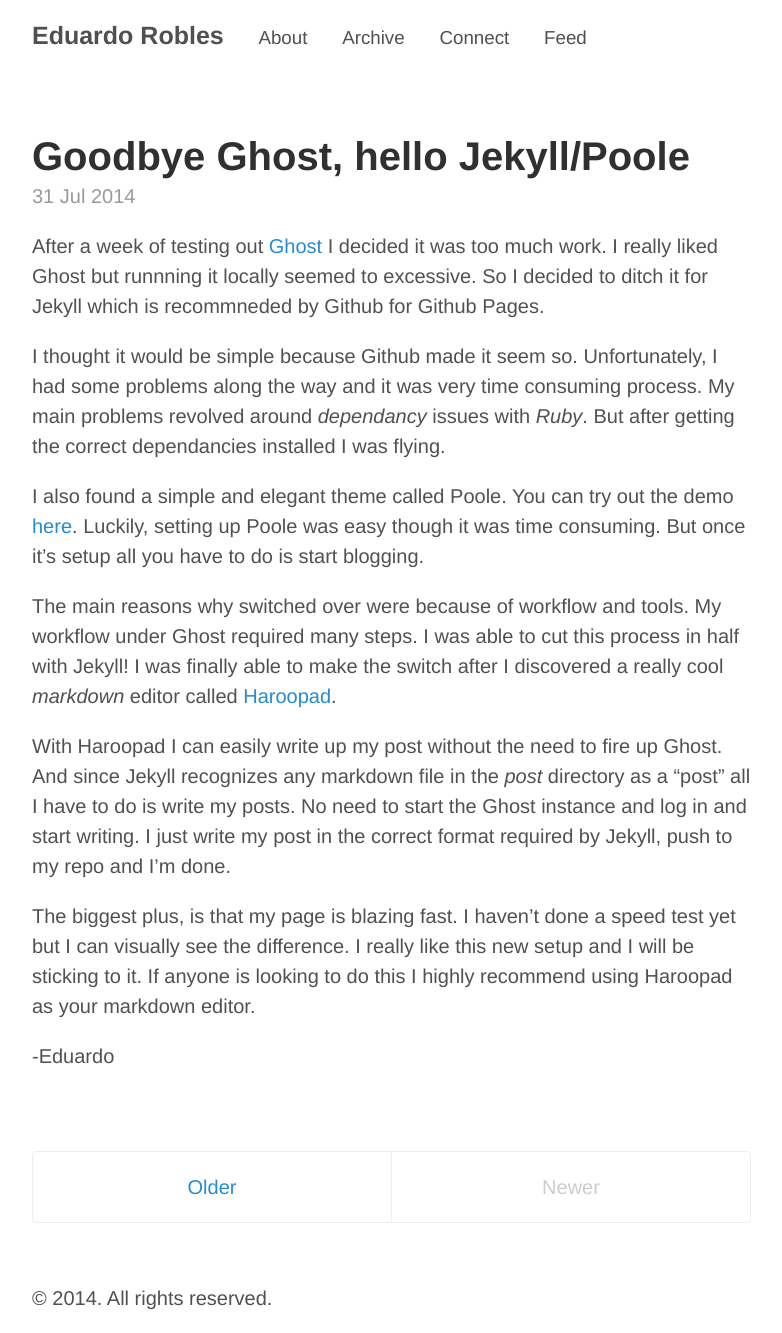
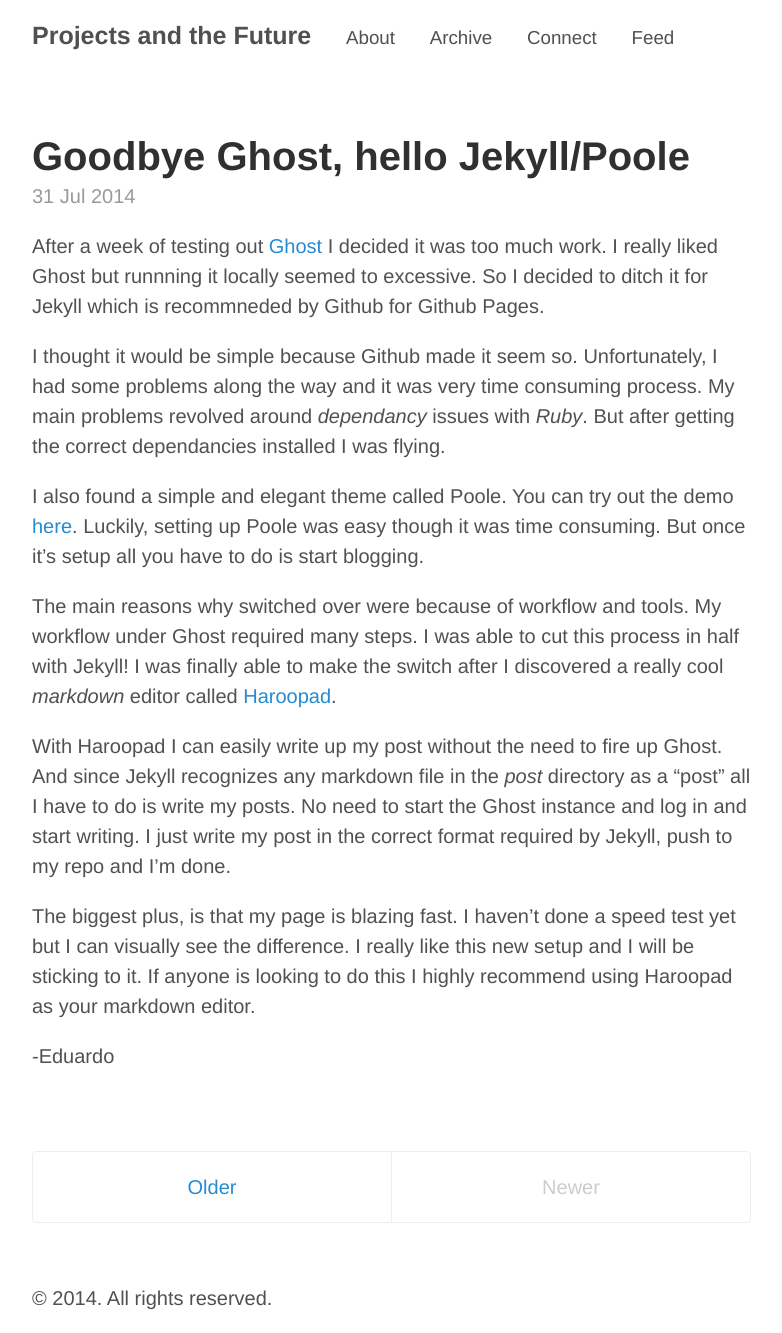
Before and after one commit to eduardo-robles/eduardo-robles.github.io, a Jekyll site: the page built from index.html, in a window 1280 px wide. Shown: the whole page, without its empty margins (248-1030 px from the left). Built offline with Jekyll 4.4.1, drawn with Linux system fonts in a browser that asks for light colours; Markdown is read by kramdown in place of the engine named in the settings; the list of posts is cut into pages by our own code.

Commit message:
fix config

```diff
--- a/_config.yml
+++ b/_config.yml
@@ -6,20 +6,20 @@
 permalink:        pretty
 
 # Setup
-title:            Eduardo Robles
+title:            Projects and the Future
 tagline:          Projects and the Future
 url:              http://eduardo-robles.github.io
 paginate:         1
 baseurl:          /
 author:
-  name:           Mark Otto
-  url:            https://twitter.com/mdo
-  email:          markdotto@gmail.com
+  name:           Eduardo Robles
+  url:            https://twitter.com/hardrived
+  email:          eduardorobles02@gmail.com
 
 # Custom vars
 version:          1.0.0
 github:
-  repo:           https://github.com/poole/poole
+  repo:           https://github.com/eduardorobles
 
 # This is the list of pages to incldue in the header of the website.
 pages_list: {'About':'/about','Archive':'/archive','Connect':'/connect','Feed':'/atom.xml'}
```
Also changed, not shown: .c9/metadata/workspace/README.md (added), .c9/metadata/workspace/_config.yml (added), .c9/metadata/workspace/atom.xml (added), 5 other files.
